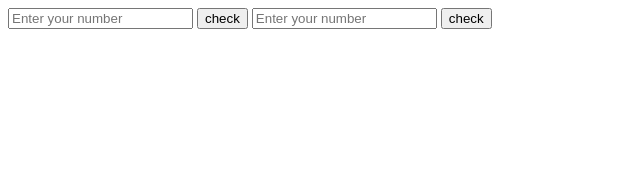
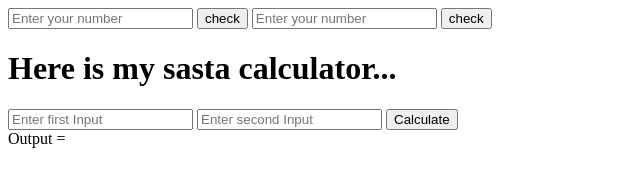
Before and after one commit to ErGovindthakur/DataStructure_And_Algorithm_Master, a plain HTML site: page 03_Loops/GuessTheNumber/guess.html in a window 1280 px wide. Shown: the whole page, without its empty margins (0-640 px from the left). Drawn offline with Linux system fonts and the light colour scheme.

Commit message:
creat a sasta calculator

```diff
--- a/03_Loops/GuessTheNumber/guess.html
+++ b/03_Loops/GuessTheNumber/guess.html
@@ -10,7 +10,17 @@
     <button type="submit" onclick="checkNum()">check</button>
 
     <input type="text" placeholder="Enter your number" id="helloInput" />
-    <button type="submit" onclick="repeatHello()">check</button>
+     <button type="submit" onclick="repeatHello()">check</button>
+
+    <!-- Problem of sasta calculator  -->
+     <h1>Here is my sasta calculator...</h1>
+     <input type="text" placeholder="Enter first Input" id="inp1">
+     <input type="text" placeholder="Enter second Input" id="inp2">
+     <button type="submit" onclick="sastaCalculator()">Calculate</button>
+     <div id="para">Output = </div>
+
+
   </body>
   <script src="./guess.js"></script>
+  <script src="../SastaCalculator/SastaCalculator.js"></script>
 </html>
--- /dev/null
+++ b/03_Loops/SastaCalculator/SastaCalculator.js
@@ -0,0 +1,37 @@
+// Exploring the problem of sasta calculator
+
+let inp1 = document.querySelector("#inp1");
+let inp2 = document.querySelector("#inp2");
+let para = document.querySelector("#para");
+// console.log(pareResult)
+let sastaCalculator = () => {
+  let pareResult = document.createElement("span");
+  let operator = prompt("Enter your operator here..");
+  let calculation;
+
+  let num1 = Number(inp1.value);
+  let num2 = Number(inp2.value);
+  //   operator = parseInt(operator);
+
+  if (isNaN(num1) || isNaN(num2) || operator == "" || operator == " ") {
+    alert("Enter valid operator and input values");
+    return;
+  }
+
+  switch (operator) {
+    case "+":
+      calculation = num1 + num2;
+      break;
+    case "-":
+      calculation = num1 - num2;
+      break;
+    case "*":
+      calculation = num1 * num2;
+      break;
+
+    default:
+      alert("Plz enter a valid input and operator");
+  }
+  pareResult.textContent = calculation;
+  para.appendChild(pareResult);
+};
```
